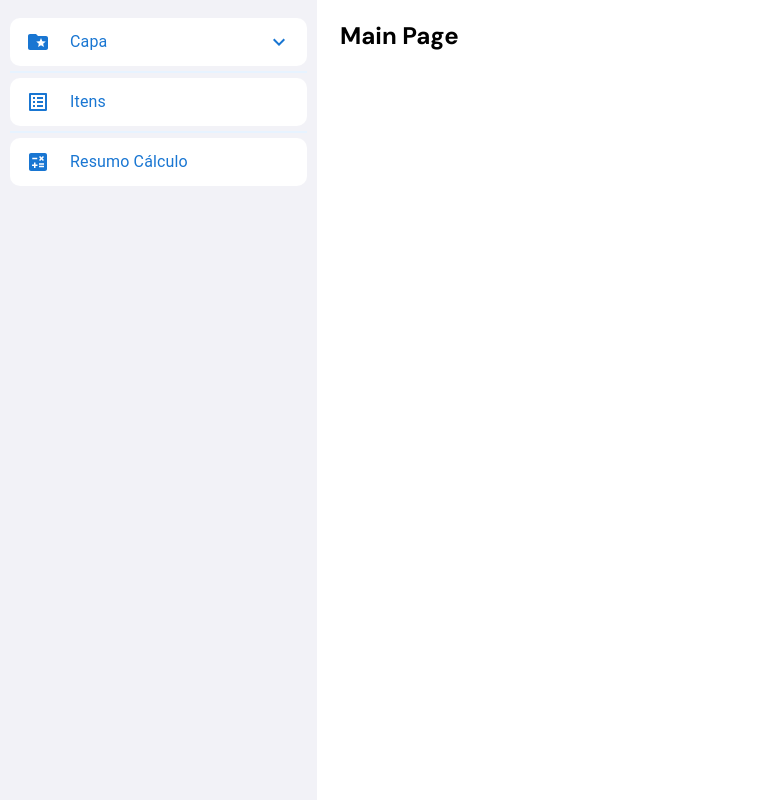
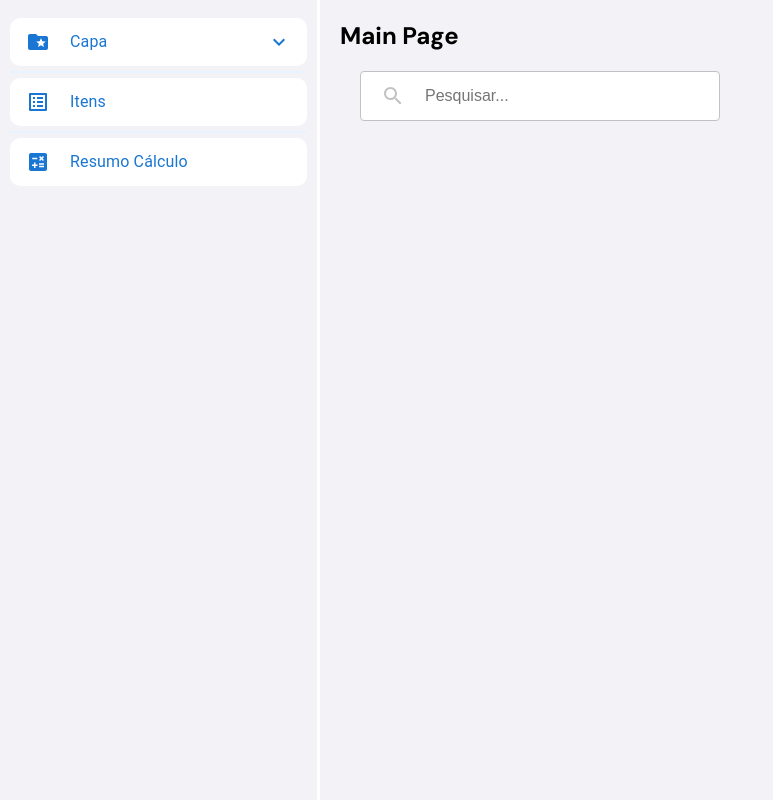
Before and after one commit to orlando-messias/projeto-kestraa-frontend, a React (Create React App) app: page / in a window 1280 px wide. Shown: the whole page, without its empty margins (0-773 px from the left). Built offline with nearby package versions, Linux system fonts and the light colour scheme.

Commit message:
feat: cria campo autocomplete AutocompleteInput

```diff
--- /dev/null
+++ b/src/components/AutocompleteInput/Autocomplete.styles.ts
@@ -0,0 +1,49 @@
+import styled from 'styled-components';
+
+export const SearchInput = styled.div`
+  display: flex;
+  align-items: center;
+  background-color: white;
+  border: 1px solid #c2c2c2;
+  border-radius: 4px;
+  width: 360px;
+  height: 50px;
+  gap: 20px;
+  font-family: 'DM Sans', sans-serif;
+  padding: 0 20px;
+
+  input {
+    border: none;
+    outline: 0;
+    font-size: 16px;
+    width: 90%;
+  }
+
+  .icon {
+    color: #c2c2c2
+  }
+`;
+
+export const DataResult = styled.div`
+  background-color: white;
+  border-radius: 5px;
+  max-height: 300px;
+  overflow: hidden;
+  overflow-y: auto;
+
+  ::-webkit-scrollbar {
+    display: none;
+  }
+`;
+
+export const DataItem = styled.div`
+  display: flex;
+  align-items: center;
+  padding: 10px;
+  gap: 16px;
+  cursor: pointer;
+
+  &:hover {
+    background-color: #e9e9e9;
+  }
+`;
--- /dev/null
+++ b/src/components/AutocompleteInput/AutocompleteInput.tsx
@@ -0,0 +1,68 @@
+import { Close, Search } from '@mui/icons-material';
+import React, { useEffect, useState } from 'react';
+import { DataItem, DataResult, SearchInput } from './Autocomplete.styles';
+import data from '../../pages/MercadoriaPage/components/data.json';
+
+interface Item {
+  id: string;
+  cod: string
+}
+
+const AutocompleteInput = () => {
+  const [inputSearch, setInputSearch] = useState('');
+  const [filterSearch, setFilterSearch] = useState<Item[] | null>([]);
+
+  useEffect(() => {
+    if (inputSearch === '') setFilterSearch([]);
+  }, [inputSearch]);
+
+  const handleFilter = (event: React.ChangeEvent<HTMLInputElement>) => {
+    const v = event.target.value;
+
+    const newFilter = data.filter((value) => value.cod.toLowerCase()
+      .includes(v.toLocaleLowerCase()));
+    setInputSearch(event.target.value);
+
+    setFilterSearch(newFilter);
+  };
+
+  const handleClickAutocomplete = (value: Item) => {
+    setInputSearch(value.cod);
+    setFilterSearch([]);
+  };
+
+  const clearText = () => {
+    setInputSearch('');
+    setFilterSearch([]);
+  };
+
+  return (
+    <>
+      <SearchInput>
+        <Search className="icon" />
+        <input
+          type="text"
+          placeholder="Pesquisar..."
+          value={inputSearch}
+          onChange={handleFilter}
+        />
+        {inputSearch !== ''
+          ? <Close style={{ color: '#c2c2c2', fontSize: '18px', fontWeight: 'bold' }} onClick={clearText} />
+          : ''}
+      </SearchInput>
+
+      {filterSearch && (
+        <DataResult>
+          {filterSearch.map((value) => (
+            <DataItem key={value.id} onClick={() => handleClickAutocomplete(value)}>
+              <Search style={{ color: '#c2c2c2' }} />
+              <p>{value.cod}</p>
+            </DataItem>
+          ))}
+        </DataResult>
+      )}
+    </>
+  );
+};
+
+export default AutocompleteInput;
--- a/src/pages/MainPage/MainPage.styles.ts
+++ b/src/pages/MainPage/MainPage.styles.ts
@@ -2,4 +2,5 @@ import styled from 'styled-components';
 
 export const Container = styled.div`
   display: flex;
+  background-color: #F2F2F7;
 `;
--- a/src/pages/MainPage/MainPage.tsx
+++ b/src/pages/MainPage/MainPage.tsx
@@ -1,3 +1,4 @@
+import AutocompleteInput from 'components/AutocompleteInput/AutocompleteInput';
 import Menu from '../../components/Menu/Menu';
 import { Container } from './MainPage.styles';
 
@@ -6,6 +7,9 @@ const MainPage = () => (
     <Menu />
     <div style={{ padding: '20px' }}>
       <h2>Main Page</h2>
+      <div style={{ padding: '20px' }}>
+        <AutocompleteInput />
+      </div>
     </div>
   </Container>
 );
```
